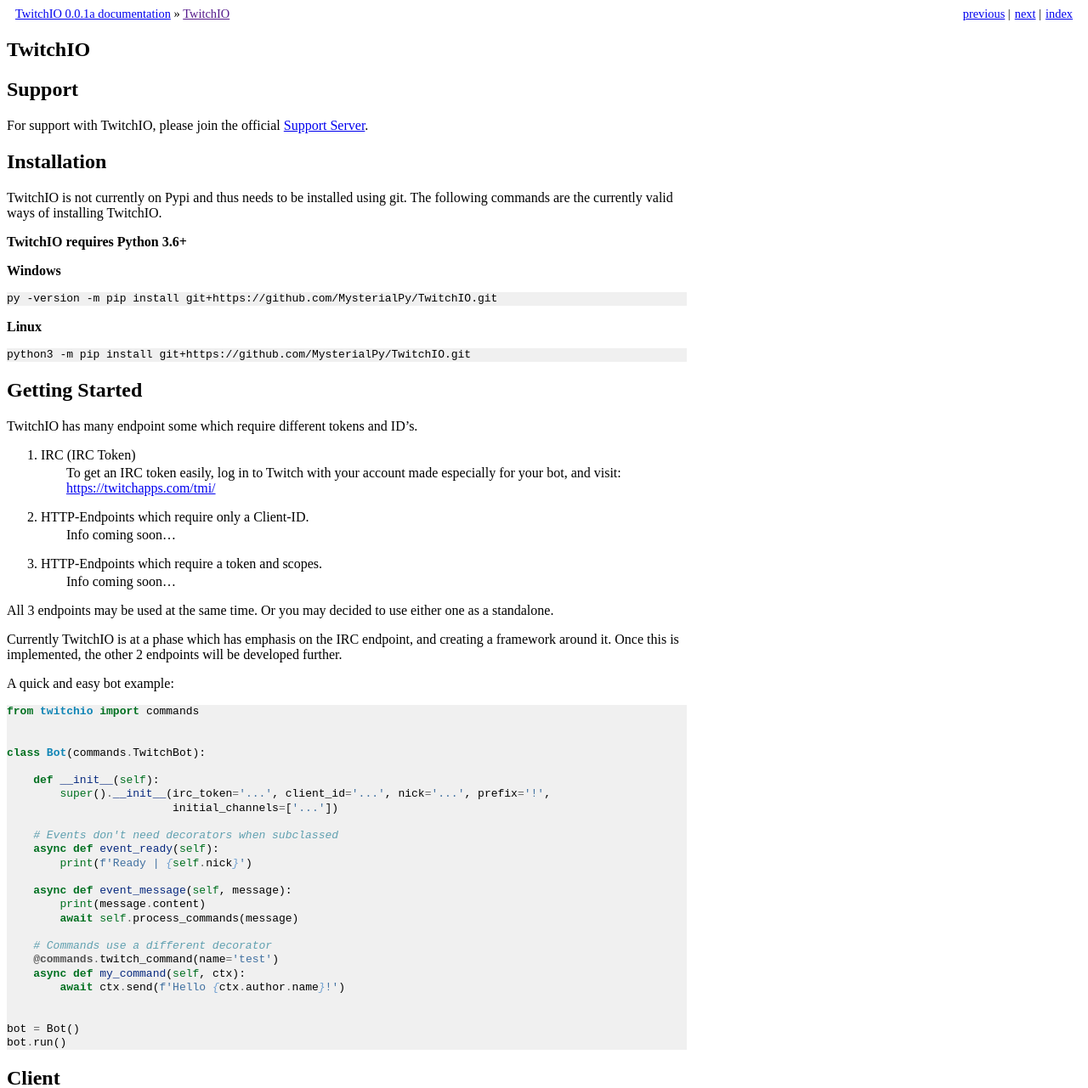
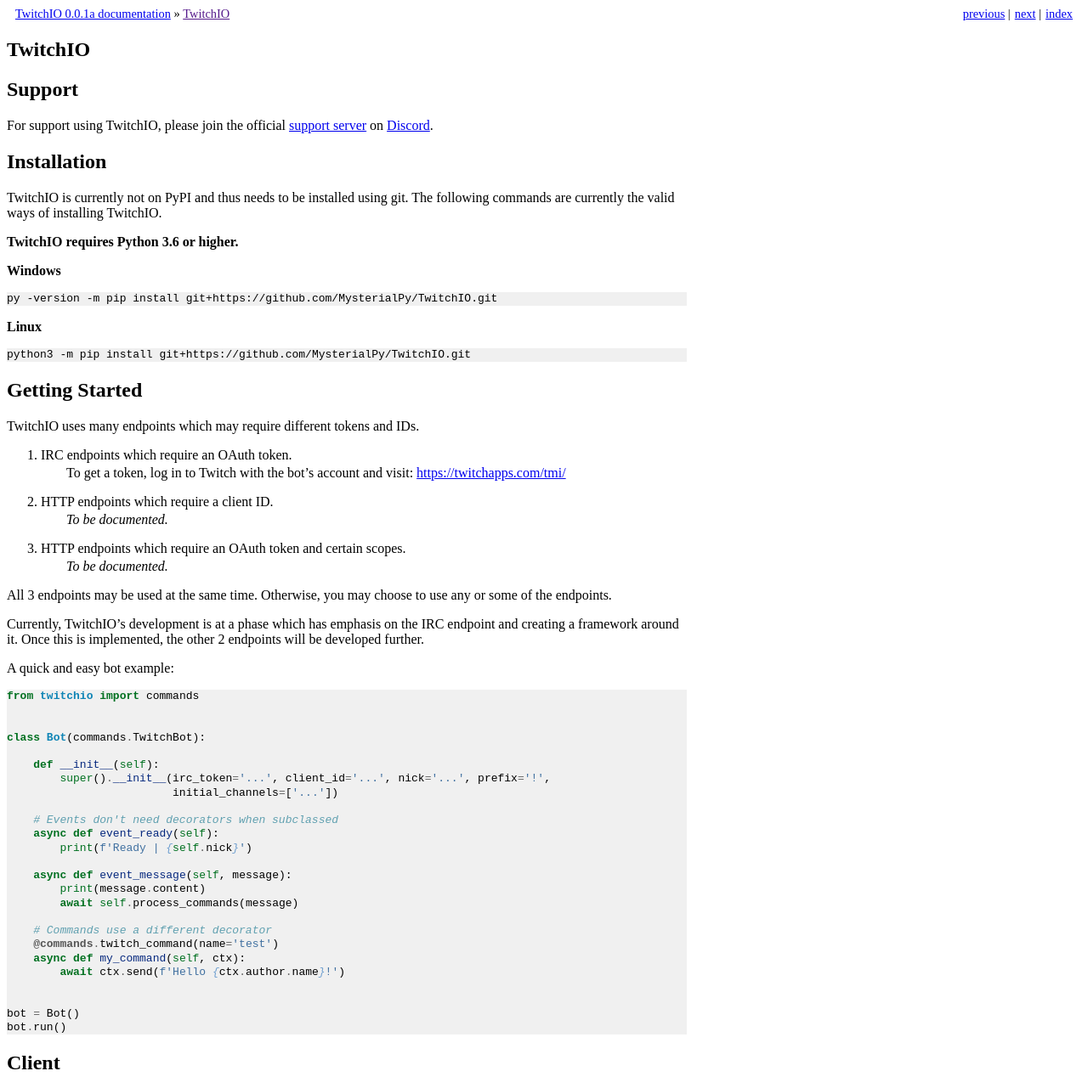
Before and after one commit to PythonistaGuild/TwitchIO, a Sphinx documentation site: the page built from docs/twitchio.rst, in a window 1280 px wide and 1400 px high, cut to the strip 0-1281 px from the top of the window. Shown: the whole strip at 85% size. Built offline with Sphinx 7.4.7, drawn with Linux system fonts in a browser that asks for light colours; some of the changed text lies outside the part shown.

Commit message:
Touch up more documentation

```diff
--- a/docs/twitchio.rst
+++ b/docs/twitchio.rst
@@ -3,15 +3,15 @@
 
 Support
 ---------------------------
-For support with TwitchIO, please join the official `Support Server
-<https://discord.me/twitch-api>`_.
+For support using TwitchIO, please join the official `support server
+<https://discord.me/twitch-api>`_ on `Discord <https://discordapp.com/>`_.
 
 Installation
 ---------------------------
-TwitchIO is not currently on Pypi and thus needs to be installed using git. The following commands are the currently
-valid ways of installing TwitchIO.
+TwitchIO is currently not on PyPI and thus needs to be installed using git.
+The following commands are currently the valid ways of installing TwitchIO.
 
-**TwitchIO requires Python 3.6+**
+**TwitchIO requires Python 3.6 or higher.**
 
 **Windows**
 
@@ -27,21 +27,21 @@
 
 Getting Started
 ----------------------------
-TwitchIO has many endpoint some which require different tokens and ID's.
+TwitchIO uses many endpoints which may require different tokens and IDs.
 
-1. IRC (IRC Token)
-    To get an IRC token easily, log in to Twitch with your account made especially for your bot,
-    and visit: https://twitchapps.com/tmi/
+1. IRC endpoints which require an OAuth token.
+    To get a token, log in to Twitch with the bot's account and visit:
+    https://twitchapps.com/tmi/
 
-2. HTTP-Endpoints which require only a Client-ID.
-    Info coming soon...
+2. HTTP endpoints which require a client ID.
+    *To be documented.*
 
-3. HTTP-Endpoints which require a token and scopes.
-    Info coming soon...
+3. HTTP endpoints which require an OAuth token and certain scopes.
+    *To be documented.*
 
-All 3 endpoints may be used at the same time. Or you may decided to use either one as a standalone.
+All 3 endpoints may be used at the same time. Otherwise, you may choose to use any or some of the endpoints.
 
-Currently TwitchIO is at a phase which has emphasis on the IRC endpoint, and creating a framework around it.
+Currently, TwitchIO's development is at a phase which has emphasis on the IRC endpoint and creating a framework around it.
 Once this is implemented, the other 2 endpoints will be developed further.
 
 A quick and easy bot example:
@@ -85,8 +85,8 @@
 Dataclasses belonging to TwitchIO.
 
 .. note::
-    These should not be created. Instead you should use the ones available
-    through the various events and the commands extension.
+    These should not be created by the user. Instead, you should use the ones
+    passed to event listeners or returned from properties and methods of TwitchIO's objects.
 
 .. autoclass:: twitchio.dataclasses.Message
     :members:
@@ -115,7 +115,7 @@
     :members:
     :show-inheritance:
 
-Module contents
+Module Contents
 ---------------
 
 .. automodule:: twitchio
```
